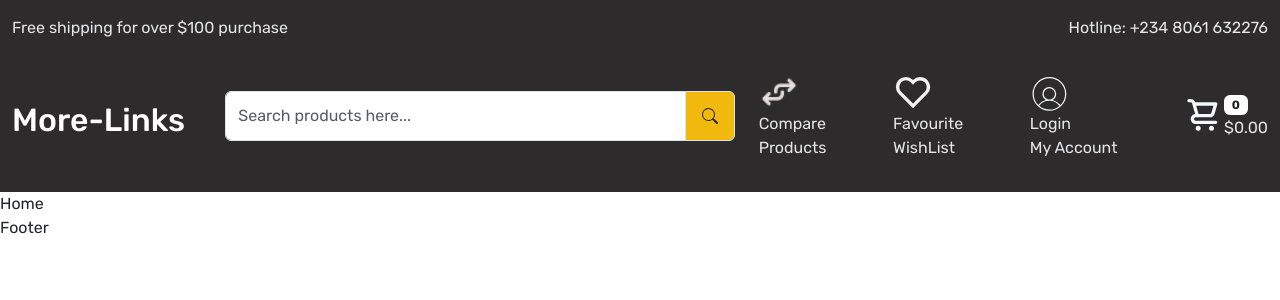
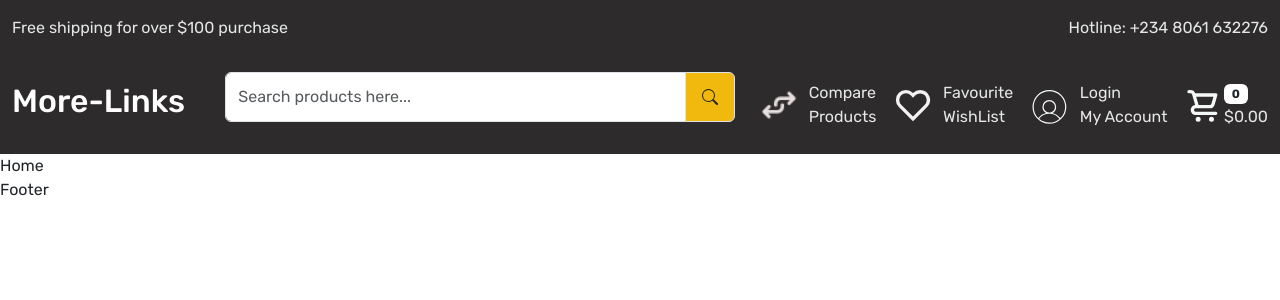
Before and after one commit to Ikendu/ecomm, a React (Vite) app: page / in a window 1280 px wide. Shown: the top 300 px of the page. Built offline with nearby package versions, Linux system fonts and the light colour scheme.

Commit message:
header component

```diff
--- a/src/components/header/Header.jsx
+++ b/src/components/header/Header.jsx
@@ -57,7 +57,7 @@ export default function Header() {
               <div className="header-upper-links">
                 {links.map((link, idx) => (
                   <div key={idx}>
-                    <Link>
+                    <Link className="maplinks">
                       <img src={link.icon} className="right-links" />
                       <p>
                         {link.name} <br /> {link.name1}
--- a/src/components/header/header.css
+++ b/src/components/header/header.css
@@ -31,14 +31,15 @@ a {
   justify-content: space-between;
   align-items: center;
 }
+.header-upper-links p {
+  margin: 0;
+}
+.header-upper-links .maplinks {
+  display: flex;
+  gap: 10px;
+  align-items: center;
+}
 .cartIcon {
   display: flex;
   align-items: center;
 }
-.cartIcon .counter {
-  /* display: flex;
-  flex-direction: column; */
-}
-.cart {
-  padding-bottom: 20px;
-}
```
